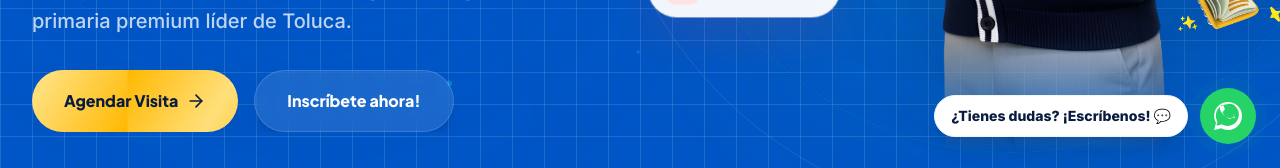
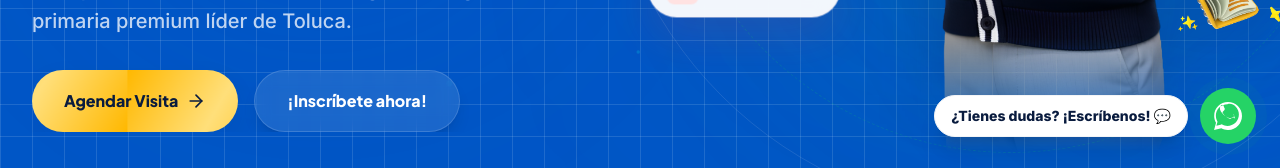
Before and after one commit to esquivelhuertacristofer-source/institutomontes, a Next.js app: page / in a window 1280 px wide. Shown: the part 632-800 px from the top of the page. Built offline with nearby package versions, Linux system fonts and the light colour scheme.

Commit message:
fix: add missing opening exclamation mark to inscribete button

```diff
--- a/src/components/Hero.tsx
+++ b/src/components/Hero.tsx
@@ -195,7 +195,7 @@ export default function Hero() {
                 onClick={handleScrollToContact}
                 className="w-full sm:w-auto text-center justify-center px-8 py-4.5 rounded-2xl bg-white/10 border border-white/15 backdrop-blur-sm text-white font-display font-extrabold text-base hover:bg-white/15 transition-all hover:scale-102 shadow-lg"
               >
-                Inscríbete ahora!
+                ¡Inscríbete ahora!
               </a>
             </div>
           </div>
```
